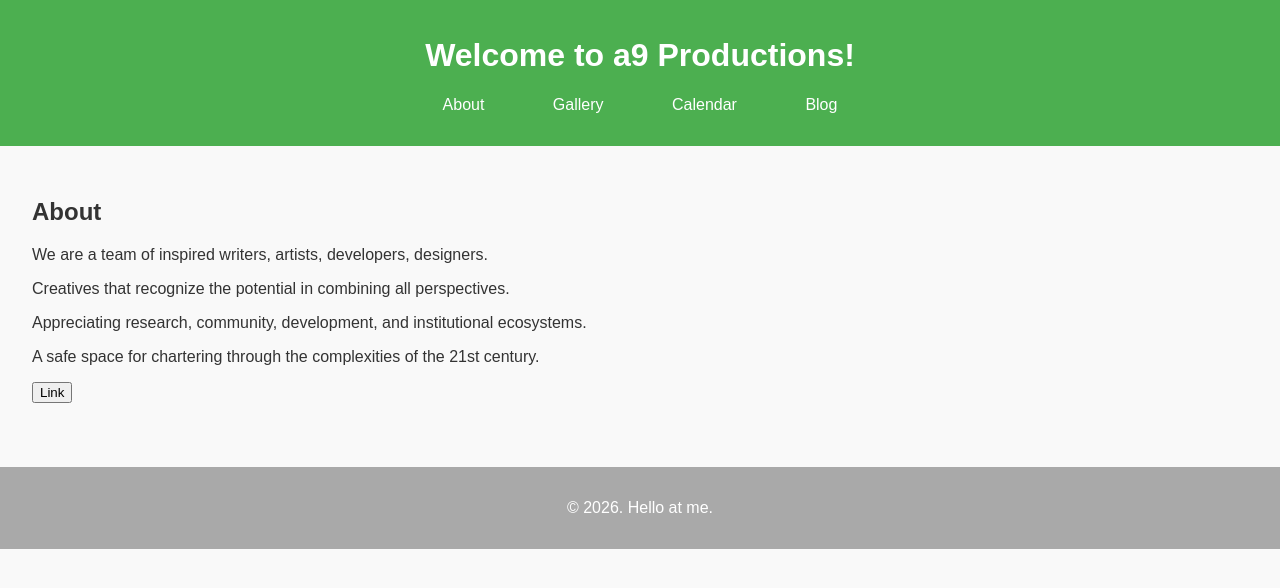
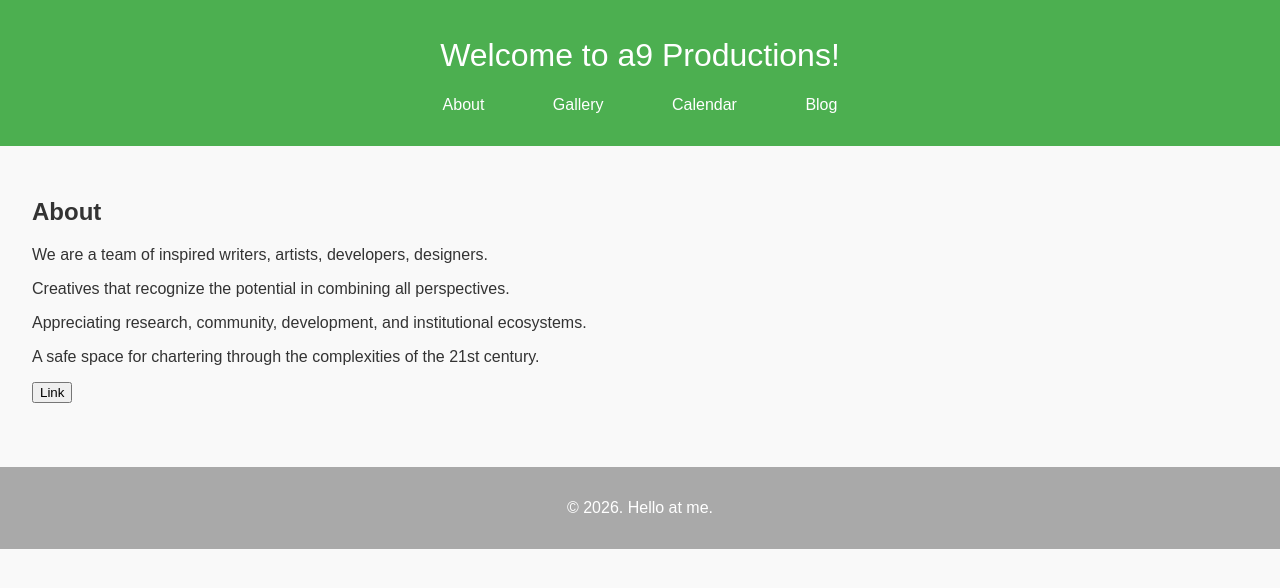
Before and after one commit to a9productions/hello, a plain HTML site: page index.html in a window 1280 px wide. Drawn offline with Linux system fonts and the light colour scheme.

Commit message:
Update style.css

```diff
--- a/style.css
+++ b/style.css
@@ -68,4 +68,14 @@ header a {
     text-align: center;
     text-decoration: none;
 }
+
+h1,
+h1 a,
+h1 a:link,
+h1 a:visited,
+h1 a:hover,
+h1 a:active {
+    color: white;
+    font-weight: 400;
+    text-decoration: none;
 }
```
